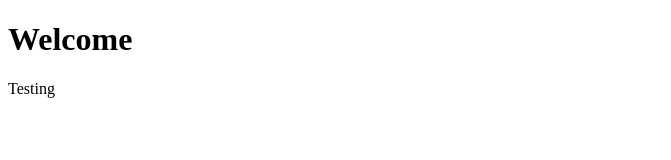
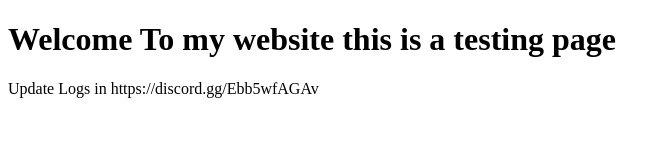
Before and after one commit to NOCZY/noczy.github.com, a plain HTML site: page index.html in a window 1280 px wide. Shown: the whole page, without its empty margins (0-671 px from the left). Drawn offline with Linux system fonts and the light colour scheme.

Commit message:
Update index.html

```diff
--- a/index.html
+++ b/index.html
@@ -2,8 +2,8 @@
 <html>
 <body>
 
-<h1> Welcome </h1>
-<p>Testing </p>
+<h1> Welcome To my website this is a testing page </h1>
+<p> Update Logs in https://discord.gg/Ebb5wfAGAv </p>
 
 </body>
 </html>
```
